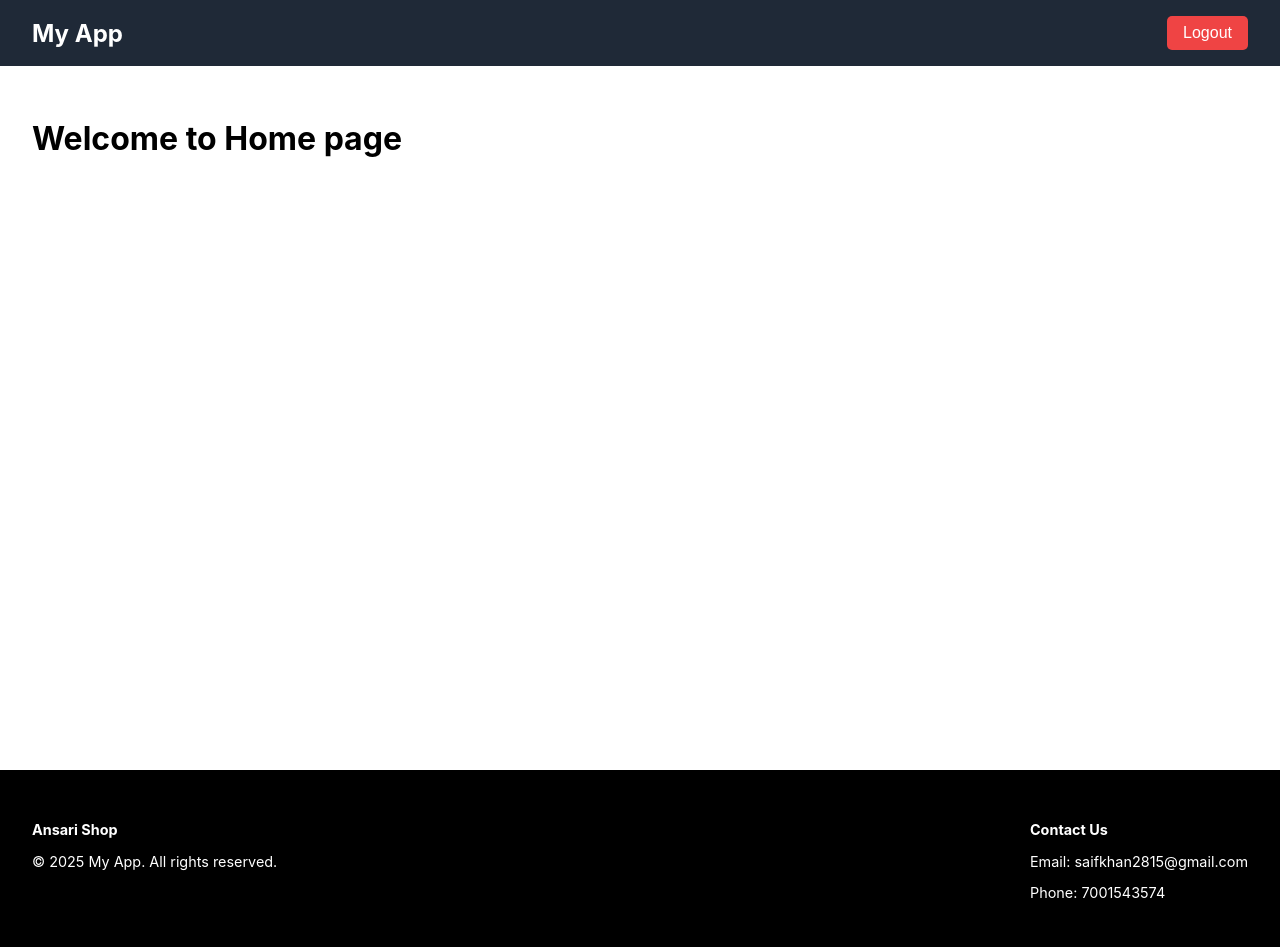
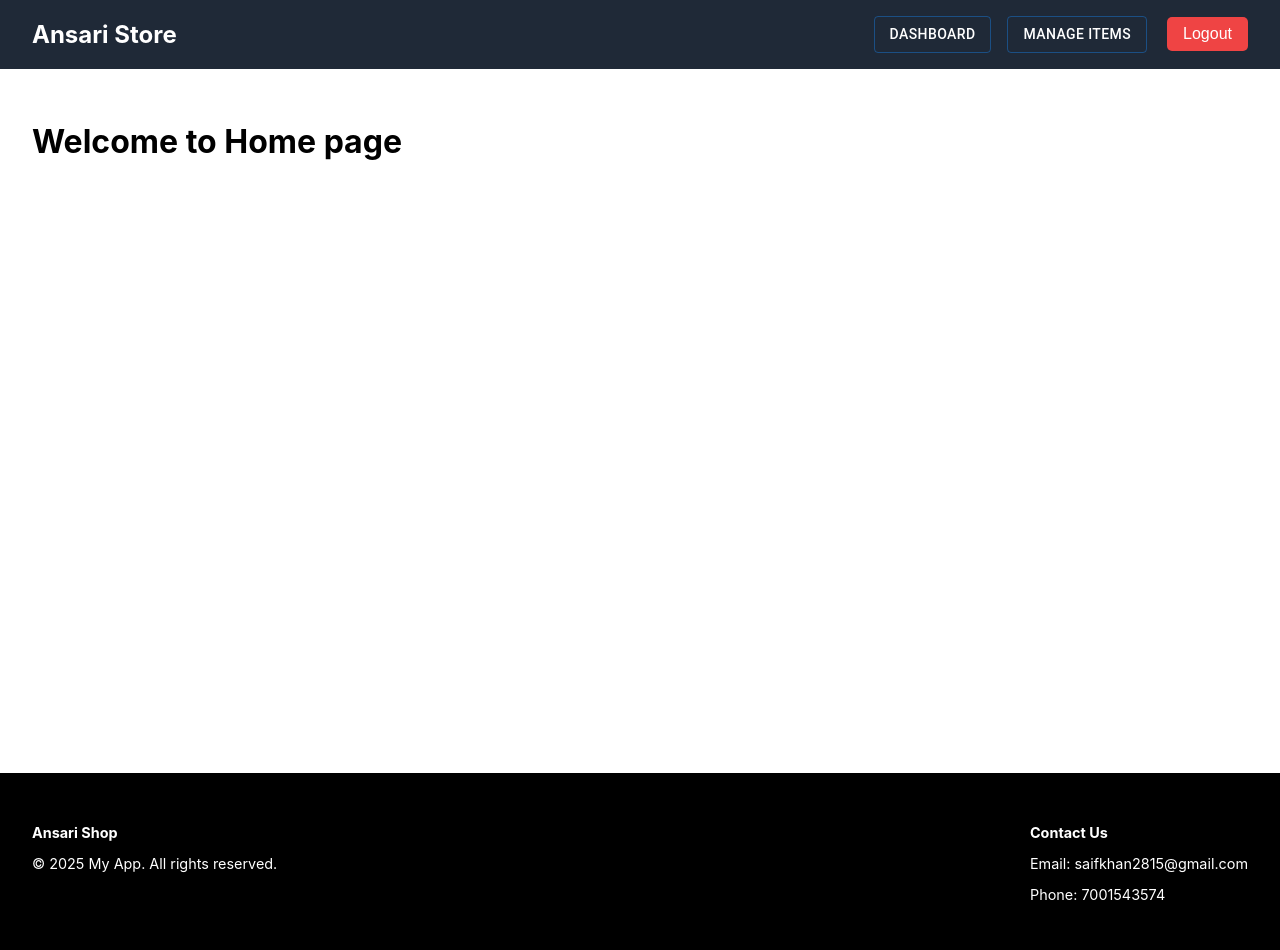
Before and after one commit to MdSaifKh/ansari-shop-ui, a React (Create React App) app: page / in a window 1280 px wide. Built offline with nearby package versions, Linux system fonts and the light colour scheme; no server answers; sample sign-in values are in the browser's storage.

Commit message:
added buttons and style

```diff
--- a/package.json
+++ b/package.json
@@ -3,6 +3,9 @@
   "version": "0.1.0",
   "private": true,
   "dependencies": {
+    "@emotion/react": "^11.14.0",
+    "@emotion/styled": "^11.14.0",
+    "@mui/material": "^7.1.0",
     "@testing-library/dom": "^10.4.0",
     "@testing-library/jest-dom": "^6.6.3",
     "@testing-library/react": "^16.3.0",
--- a/src/App.js
+++ b/src/App.js
@@ -13,10 +13,9 @@ function App() {
     <Router>
       <CommonLayout>
       <Routes>
+        <Route path="/" element={<Home />} />
         <Route path="/login" element={<Login />} />
-
         <Route path="/layout" element={<ProtectedRoute><Layout /></ProtectedRoute>}></Route>
-        <Route path="/" element={<Home />} />
         <Route path="/dashboard" element={<ProtectedRoute><Dashboard /></ProtectedRoute>} />
       </Routes>
       </CommonLayout>
--- a/src/common/Header.jsx
+++ b/src/common/Header.jsx
@@ -1,5 +1,7 @@
 import React from "react";
 import { Link, useLocation } from "react-router-dom";
+import Button from '@mui/material/Button';
+import Stack from '@mui/material/Stack';
 
 const Header = () => {
   const location = useLocation();
@@ -23,7 +25,19 @@ const Header = () => {
         alignItems: "center",
       }}
     >
-      <h2 style={{ margin: 0 }}>My App</h2>
+      <h2 style={{ margin: 0 }}>Ansari Store</h2>
+
+      {isLoggedIn && location.pathname !== "/login" && (
+          <div style={{
+            marginLeft: "auto",
+            paddingRight: "20px"
+            }}>
+          <Stack direction="row" spacing={2}>
+          <Button variant="outlined" style={{color:"white"}}> Dashboard</Button>
+          <Button variant="outlined" style={{color:"white"}}> Manage Items</Button>
+        </Stack>
+        </div>
+        )}
 
       <div>
         {!isLoggedIn && location.pathname === "/" && (
--- a/src/components/Home.jsx
+++ b/src/components/Home.jsx
@@ -1,8 +1,29 @@
+import { useState } from "react";
+
 function Home(){
+    const [isTokenExpired, setIsTokenExpired] = useState(false);
+    const token = localStorage.getItem('token');
+    if(token){
+        fetch('http://localhost:8080/api/auth/isSessionExpired', {
+            method: 'POST',
+            headers: { 'Content-Type': 'text/plain' },
+            body: token
+          }).then(response => response.json())
+            .then(data => {
+                console.log("data", data);
+                setIsTokenExpired(data);
+            })
+            .catch(error =>{
+                console.error('Error : ', error);
+            })
+    }
+
+    if(isTokenExpired){
+        localStorage.removeItem('token');
+    }
     return (
         <div>
             <h1>Welcome to Home page</h1>
-
         </div>
     )
 }
--- a/src/route/ProtectedRoute.jsx
+++ b/src/route/ProtectedRoute.jsx
@@ -1,6 +1,7 @@
 import { Navigate } from 'react-router-dom'
 function ProtectedRoute({children}){
     const token = localStorage.getItem('token');
+    console.log("token", token);
     if(token === "undefined" || token === null){
         return <Navigate to="/login" replace />
     }
```
Also changed, not shown: 3 other files (tests, documents, lock files or other folders).
